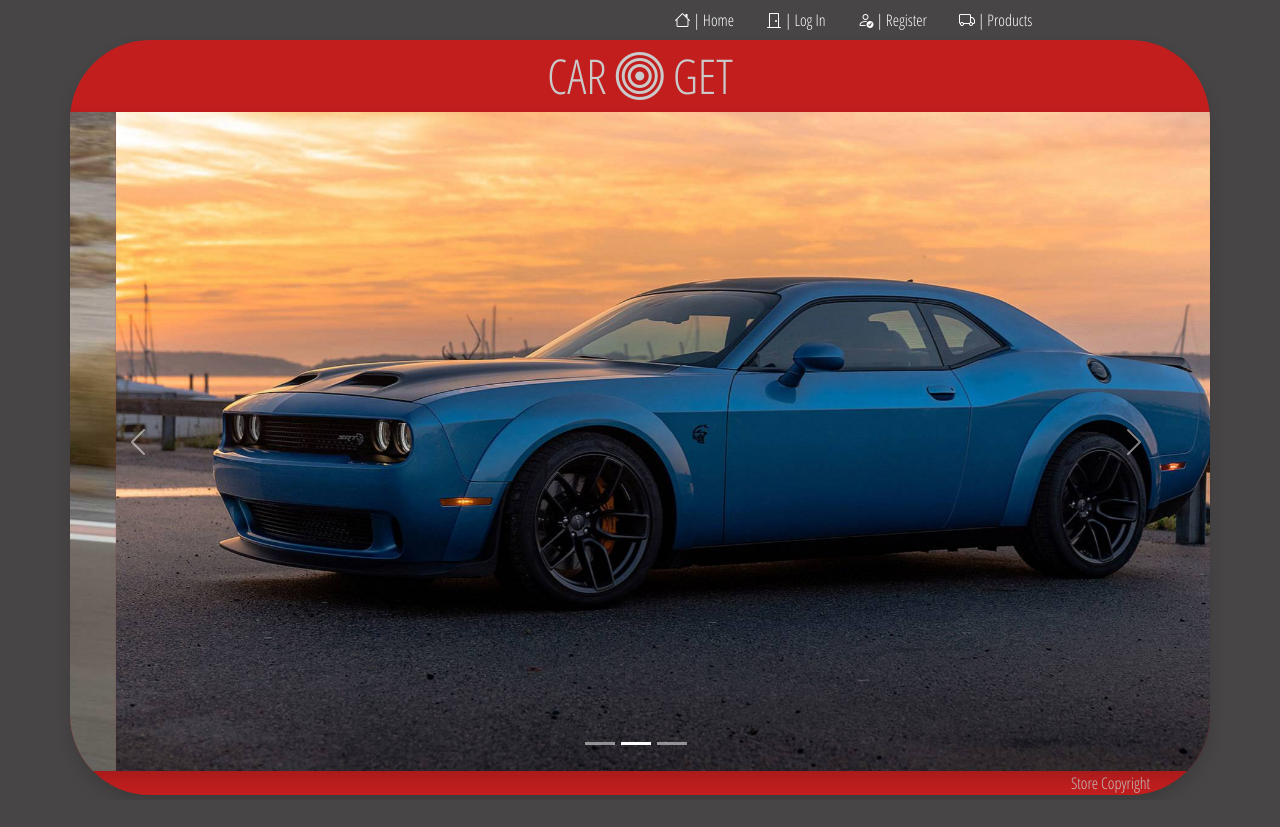
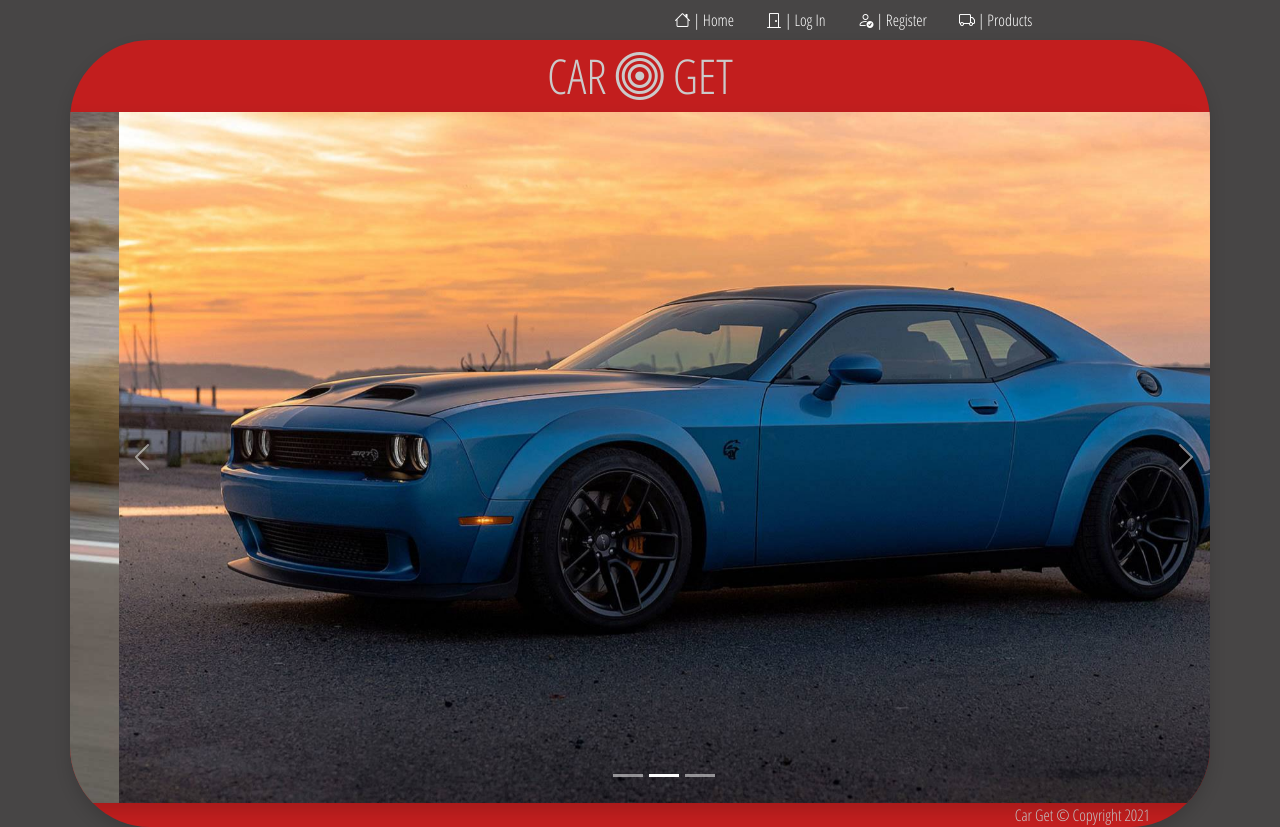
Before and after one commit to CMolitoris/ReactCarWebApp, a React (Create React App) app: page / in a window 1280 px wide. Before the commit the page ends 800 px from the top, so only its background shows below. Built offline with nearby package versions, Linux system fonts and the light colour scheme; no server answers.

Commit message:
Panel Scaling Changes
Panel Scaling Changes

```diff
--- a/public/index.html
+++ b/public/index.html
@@ -26,7 +26,7 @@
       Learn how to configure a non-root public URL by running `npm run build`.
     -->
     <script src="https://www.paypal.com/sdk/js?client-id=AVG4Oa1RLFSqTn602N2kjF7l-qmZoqeTmXAkmQlfOmZqm3qo3IceqspCV_4o6dnYo7rOFjtva3CkG-l4"></script>
-    <title>React App</title>
+    <title>CarGet: Get your car here.</title>
 
   </head>
   <body style="background-color: #474545; font-family: 'Open Sans Condensed', sans-serif; font-size: 1rem;">
--- a/src/components/Landing/Landing.css
+++ b/src/components/Landing/Landing.css
@@ -3,12 +3,12 @@
     color: #CBCACA;
     margin: 3rem;
     border-radius: 5rem;
-    width: 100rem;
-    height: 100%;
+    width: 90%;
+    height: 70%;
   }
 
 .carousel{
-    width: 105%;
+    width: 110%;
     height: 100%;
     position: relative;
     right: 1rem;
--- a/src/components/Landing/Landing.jsx
+++ b/src/components/Landing/Landing.jsx
@@ -49,7 +49,7 @@ class Landing extends Component {
                 </div>
                 <div className='row'>
                     <div className='col text-end me-5'>
-                        Store Copyright
+                    Car Get © Copyright 2021
                     </div>
                 </div>
             </div>
--- a/src/components/Products/Products.css
+++ b/src/components/Products/Products.css
@@ -2,8 +2,9 @@
     background-color: #CBCACA;
     margin: 3rem;
     border-radius: 5rem;
-    width: 100rem;
-    height: 65rem;
+    width: 90%;
+    height: 70%;
+    max-height: 60rem;
   }
 
 #card{
```
